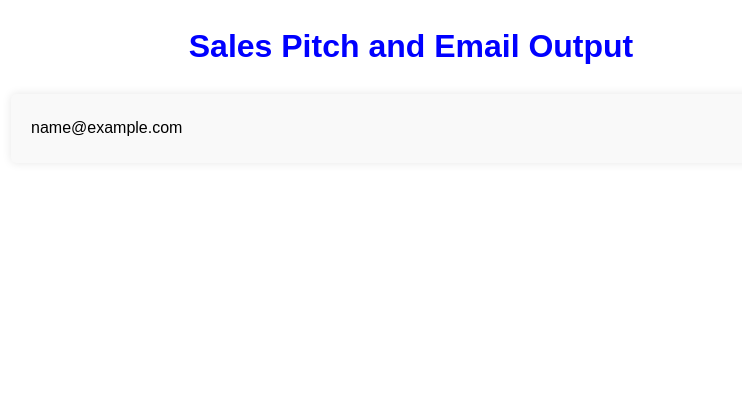
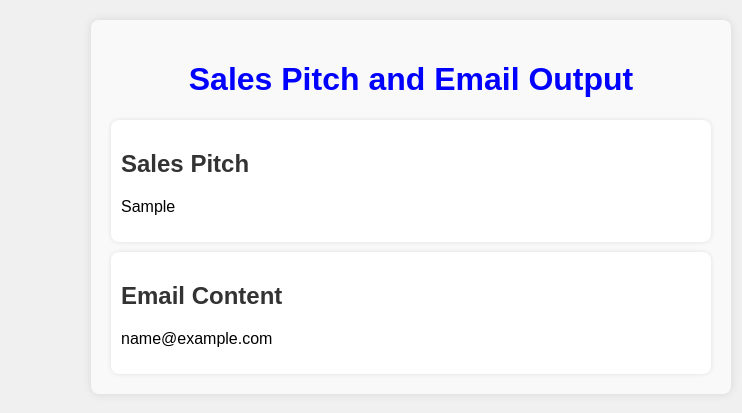
Before and after one commit to PapPrincy/SalesPitcherGenerator, a FastAPI app: template fastapi_app/templates/output.html in a window 1280 px wide. Shown: the top 413 px of the page, without its empty margins (229-971 px from the left). Run offline with FastAPI, Linux system fonts and the light colour scheme; the template is opened without the code that fills it: most values are stand-ins (such as "Sample title", 1, 10 or a date in 2020).

Commit message:
Update output.html

```diff
--- a/fastapi_app/templates/output.html
+++ b/fastapi_app/templates/output.html
@@ -7,42 +7,44 @@
     <style>
         body {
             font-family: Arial, sans-serif;
-            line-height: 1.6;
+            background-color: #f0f0f0;
             margin: 20px;
-            padding: 0;
         }
         .container {
-            max-width: 800px;
+            max-width: 600px;
             margin: auto;
+            background-color: #f9f9f9;
+            padding: 20px;
+            border-radius: 8px;
+            box-shadow: 0 0 10px rgba(0,0,0,0.1);
         }
         h1 {
-            color:blue;
             text-align: center;
+            color: blue;
         }
-        .output-content {
-            background-color: #f9f9f9;
-            padding: 20px;
-            border-radius: 5px;
-            box-shadow: 0 0 10px rgba(0,0,0,0.1);
-            margin-top: 20px;
+        .content-section {
+            background-color: #ffffff;
+            padding: 10px;
+            margin-top: 10px;
+            border-radius: 8px;
+            box-shadow: 0 0 5px rgba(0,0,0,0.1);
         }
-        .output-content p {
-            font-size: 16px;
-            line-height: 1.8;
-            margin: 0;
+        .content-section h2 {
+            color: #333;
         }
-
-
     </style>
 </head>
 <body>
     <div class="container">
-        <header>
-            <h1>Sales Pitch and Email Output</h1>
-        </header>
-        <section class="output-content">
-            <p>{{ sales_pitch_and_email | safe }}</p>
-        </section>
+        <h1>Sales Pitch and Email Output</h1>
+        <div class="content-section">
+            <h2>Sales Pitch</h2>
+            <p>{{ sales_pitch | safe }}</p>
+        </div>
+        <div class="content-section">
+            <h2>Email Content</h2>
+            <p>{{ email_content | safe }}</p>
+        </div>
     </div>
 </body>
 </html>
```
